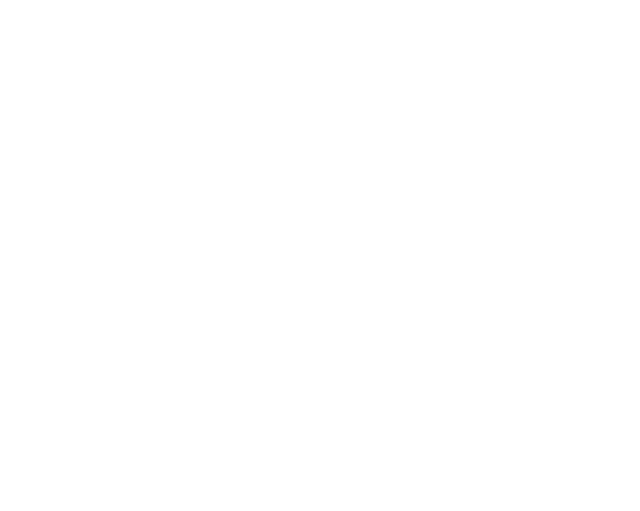
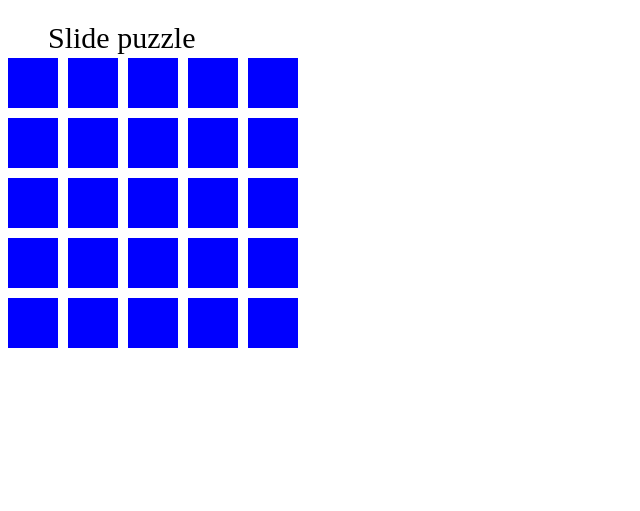
Before and after one commit to b-bly/slide-game, a plain HTML site: page index.html in a window 1280 px wide. Shown: the whole page, without its empty margins (0-640 px from the left). Drawn offline with Linux system fonts and the light colour scheme.

Commit message:
can draw a static board

```diff
--- /dev/null
+++ b/classes/board.js
@@ -0,0 +1,28 @@
+class Board {
+    constructor(piecesPerSide) {
+        this.piecesPerSide = piecesPerSide;
+        this.totalPieces = Math.pow(this.piecesPerSide, 2);
+        this.piecesArray = [];
+        this.draw();
+    }
+    draw() {
+        for (let j = 0; j < this.piecesPerSide; j++) {
+            for (let i = 0; i < this.piecesPerSide; i++) {
+                //    constructor(width, height, color, x, y, number) {
+                const x = (i * (PIECE_WIDTH + PIECE_MARGIN));
+                const y = (PIECE_WIDTH + PIECE_MARGIN) * j + BOARD_MARGIN_Y;
+                let piece = new Piece(PIECE_WIDTH, PIECE_WIDTH, PIECE_COLOR,
+                    x, y,
+                    (i + 1) * (j + 1));
+                this.piecesArray.push(piece);
+                piece.update();
+            }
+        }
+
+    }
+}
+const PIECES_PER_SIDE = 5;
+const PIECE_WIDTH = 50;
+const PIECE_COLOR = 'blue';
+const BOARD_MARGIN_Y = 50;
+const PIECE_MARGIN = 10;
--- /dev/null
+++ b/classes/game.js
@@ -0,0 +1,25 @@
+class Game {
+    constructor() {
+        this.canvas = document.createElement("canvas");
+        this.initialize();
+
+    }
+    initialize() {
+        this.canvas.width = 500;
+        this.canvas.height = 500;
+        this.context = this.canvas.getContext("2d");
+        document.body.insertBefore(this.canvas, document.body.childNodes[0]);
+        this.frameNo = 0;
+        //this.interval = setInterval(this.updateGame, 20);
+    }
+    start() {
+        this.text = new Text('Slide puzzle', 40, 40, '30px Ariel', 'black');
+
+    }
+    clear() {
+        this.context.clearRect(0, 0, this.canvas.width, this.canvas.height);
+    }
+    updateGame() {
+
+    }
+}
--- /dev/null
+++ b/classes/piece.js
@@ -0,0 +1,15 @@
+class Piece {
+    constructor(width, height, color, x, y, number) {
+        this.width = width;
+        this.height = height;
+        this.color = color;
+        this.x = x;
+        this.y = y;
+        this.number = number;
+    }
+    update() {
+        this.ctx = game.context;
+        this.ctx.fillStyle = this.color;
+        this.ctx.fillRect(this.x, this.y, this.width, this.height);
+    }
+}
--- /dev/null
+++ b/classes/text.js
@@ -0,0 +1,17 @@
+class Text {
+    constructor(text, x, y, font, color) {
+        this.text = text;
+        this.x = x;
+        this.y = y;
+        this.font = font;
+        this.color = color;
+
+        this.write();
+    }
+    write () {
+        this.ctx = game.context;
+        this.ctx.font = this.font;
+        this.ctx.fillStyle = this.color;
+        this.ctx.fillText(this.text, this.x, this.y);
+    }
+}
--- a/index.html
+++ b/index.html
@@ -10,10 +10,16 @@
         <meta name="description" content="">
         <meta name="viewport" content="width=device-width, initial-scale=1">
     </head>
-    <body>
-        <!--[if lt IE 7]>
-            <p class="browsehappy">You are using an <strong>outdated</strong> browser. Please <a href="#">upgrade your browser</a> to improve your experience.</p>
-        <![endif]-->
+    <body onload="startGame()">
+
+        <!-- classes -->
+        <script src="classes/game.js" type="text/javascript"></script>
+        <script src="classes/piece.js" type="text/javascript"></script>
+        <script src="classes/board.js" type="text/javascript"></script>
+        <script src="classes/text.js" type="text/javascript"></script>
+
         <script src="script.js" type="text/javascript"></script>
+
+
     </body>
 </html>
--- a/script.js
+++ b/script.js
@@ -1 +1,21 @@
-console.log('script.js loaded');
+//PLAN
+
+//draw 5 x 5 board.
+//one empty square
+//add numbers
+//randomly generate board
+
+let game;
+
+function startGame() {
+    game = new Game();
+    game.start();
+    //let text = new Text('Slide puzzle', 40, 40, '30px Ariel', 'black');
+    let gameBoard = new Board(PIECES_PER_SIDE);
+    console.log('board piecesArray');
+    console.log(gameBoard.piecesArray);
+}
+
+//window.onload = function () {
+
+//}
```
